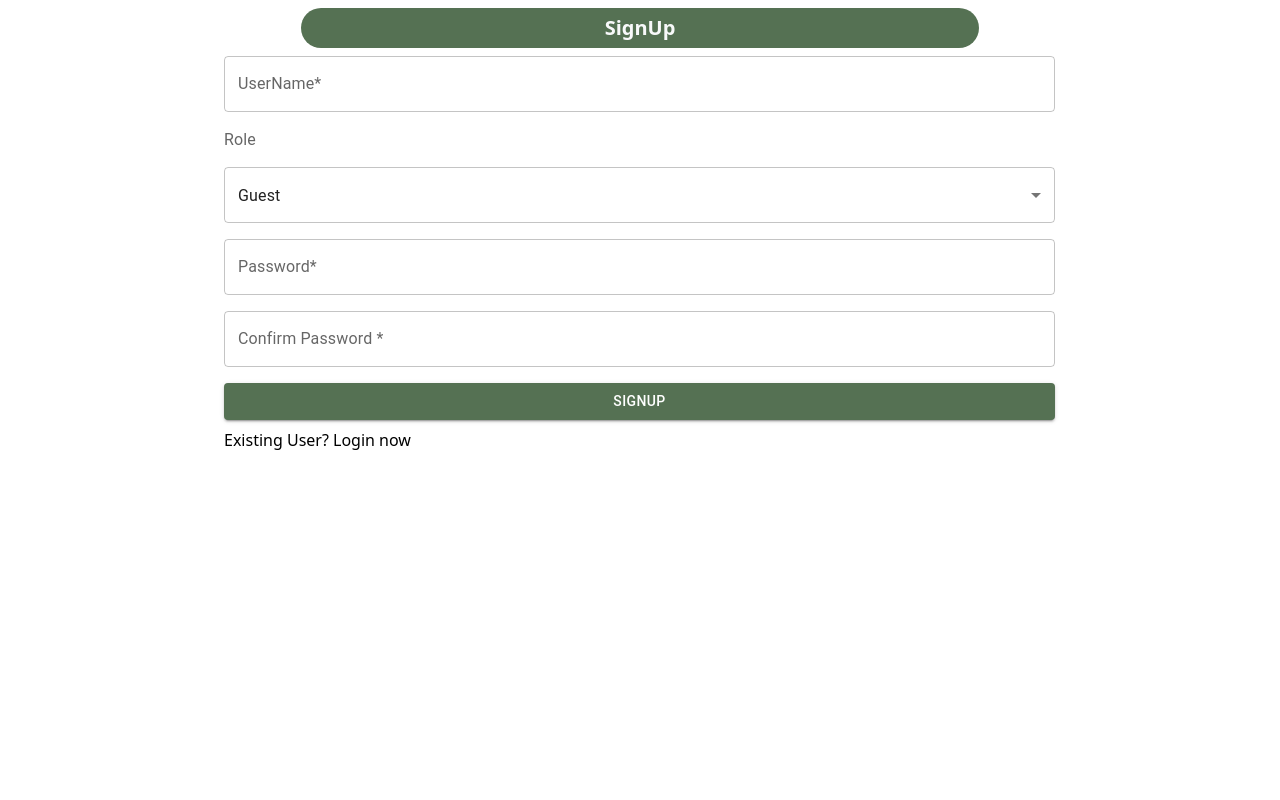
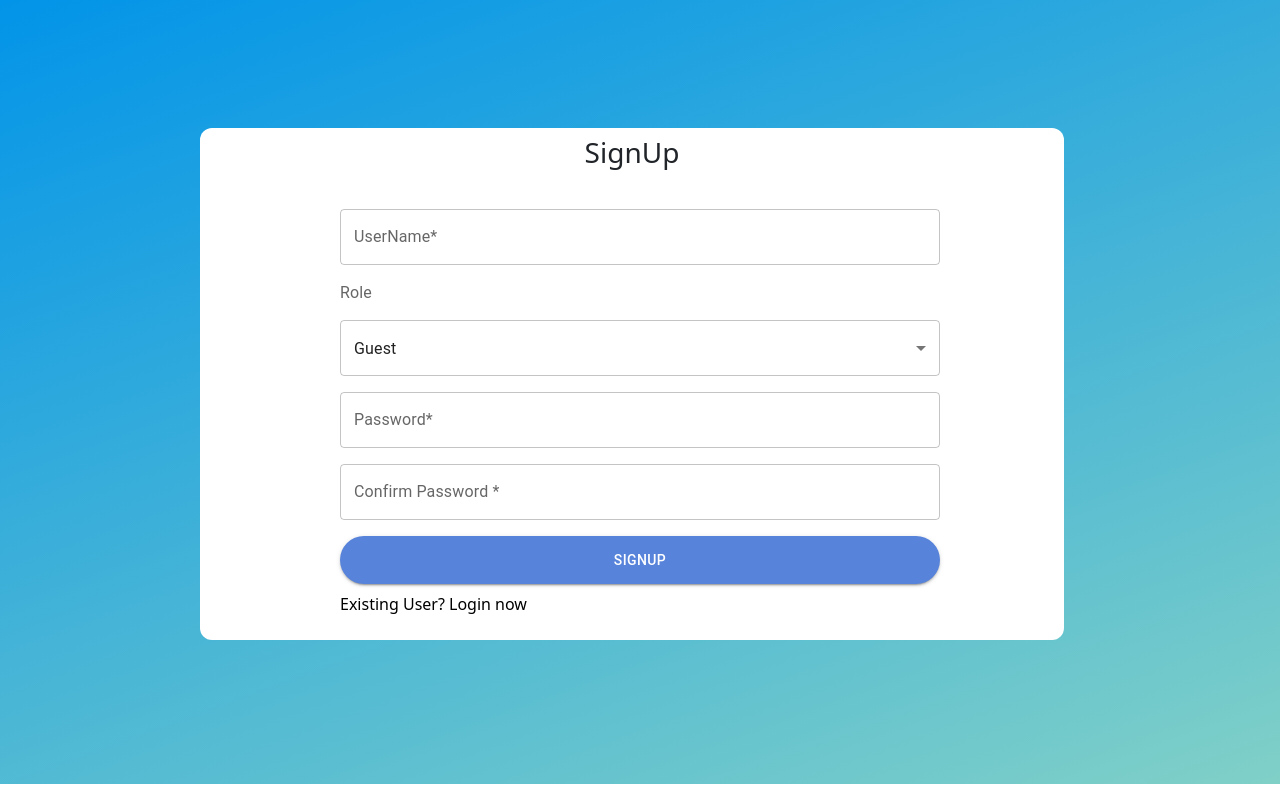
Before and after one commit to AKgupta22/polling, a React (Create React App) app: page / in a window 1280 px wide. Built offline with nearby package versions, Linux system fonts and the light colour scheme.

Commit message:
Registration Form 3

```diff
--- a/src/Component/Auth/Signup.jsx
+++ b/src/Component/Auth/Signup.jsx
@@ -46,20 +46,23 @@ export default function Signup() {
 
   return (
     <>
-      <Grid container spacing={2}>
-        <Grid item md={2} xs={12}></Grid>
-        <Grid item md={8} xs={12}>
-          <h5 className="background text-light text-center p-2 m-auto mt-2 heading">
-            SignUp
-          </h5>
+      <Grid container spacing={2} className="flex-form">
+        <Grid item xs={2}></Grid>
+        <Grid
+          item
+          xs={8}
+          style={{ background: "white", padding: 0, borderRadius: "12px" }}
+        >
+          <h3 className="text-dark text-center mt-2">SignUp</h3>
           <Box
             component="form"
             sx={{
-              "& > :not(style)": { m: 1, width: "98%" },
+              "& > :not(style)": { m: 1, width: "100%" },
             }}
             noValidate
             autoComplete="off"
             onSubmit={formHandler.handleSubmit}
+            className="w-75 m-auto p-4"
           >
             <TextField
               id="outlined-username-input"
@@ -125,7 +128,7 @@ export default function Signup() {
                 formHandler.touched.cpassword && formHandler.errors.cpassword
               }
             />
-            <Button type="sumbit" variant="contained" className="background">
+            <Button type="sumbit" variant="contained" className="custom-btn">
               {state.isLoading ? <Loader /> : "Signup"}
             </Button>
             <Link to="/" style={{ color: "black", textDecoration: "none" }}>
@@ -133,7 +136,7 @@ export default function Signup() {
             </Link>
           </Box>
         </Grid>
-        <Grid item md={2} xs={12}></Grid>
+        <Grid item xs={2}></Grid>
       </Grid>
     </>
   );
--- a/src/asset/css/style.css
+++ b/src/asset/css/style.css
@@ -20,3 +20,19 @@
     font-weight: 700;
     width: 80%;
 }
+
+/* utility classes */
+.flex-form {
+    display: flex;
+    align-items: center;
+    justify-content: center;
+    height: 100vh;
+    background-color: #0093E9;
+    background-image: linear-gradient(160deg, #0093E9 0%, #80D0C7 100%);
+}
+
+.custom-btn {
+    height: 3rem !important;
+    border-radius: 2rem !important;
+    background-color: #5783db !important;
+}
```
